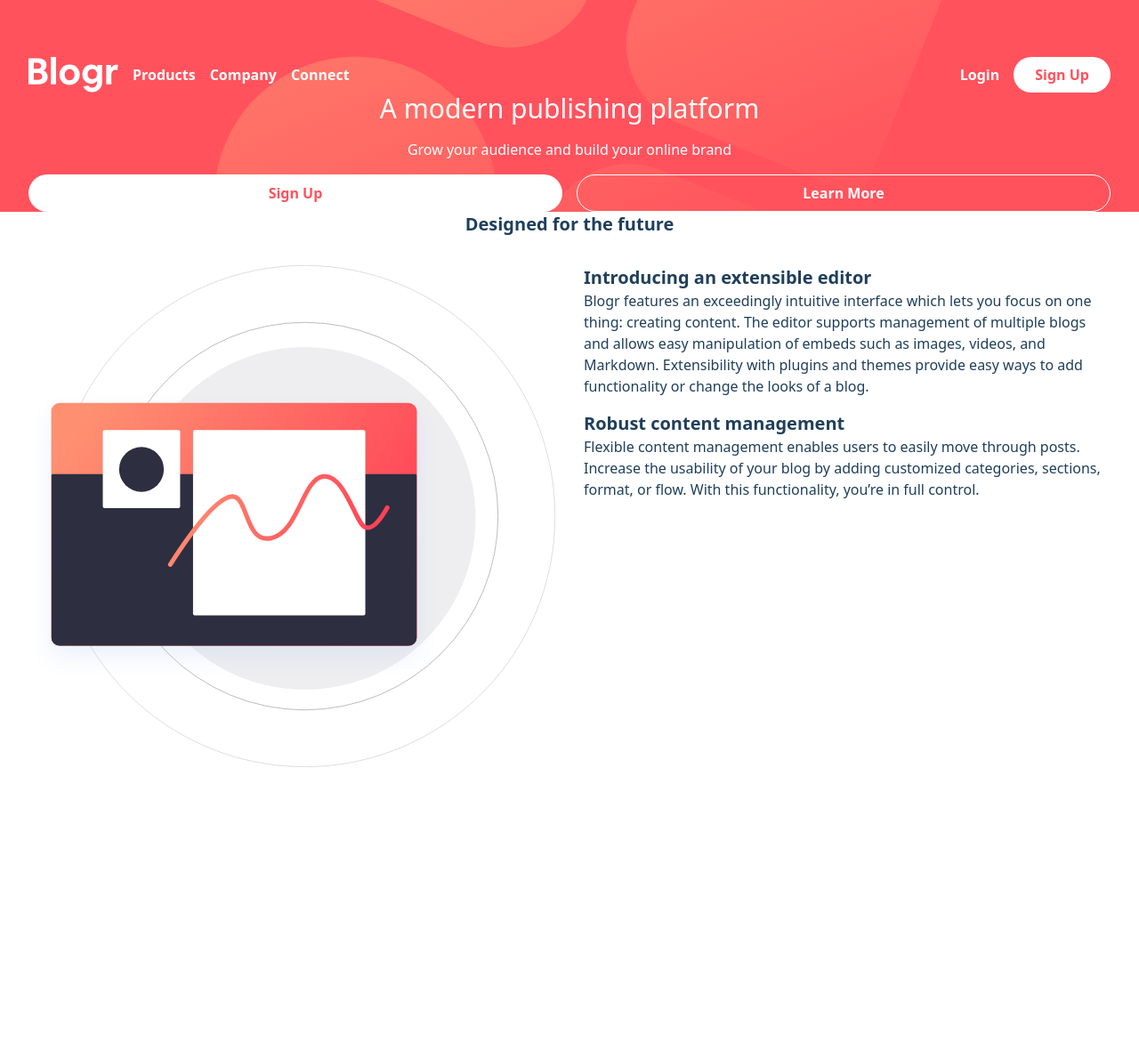
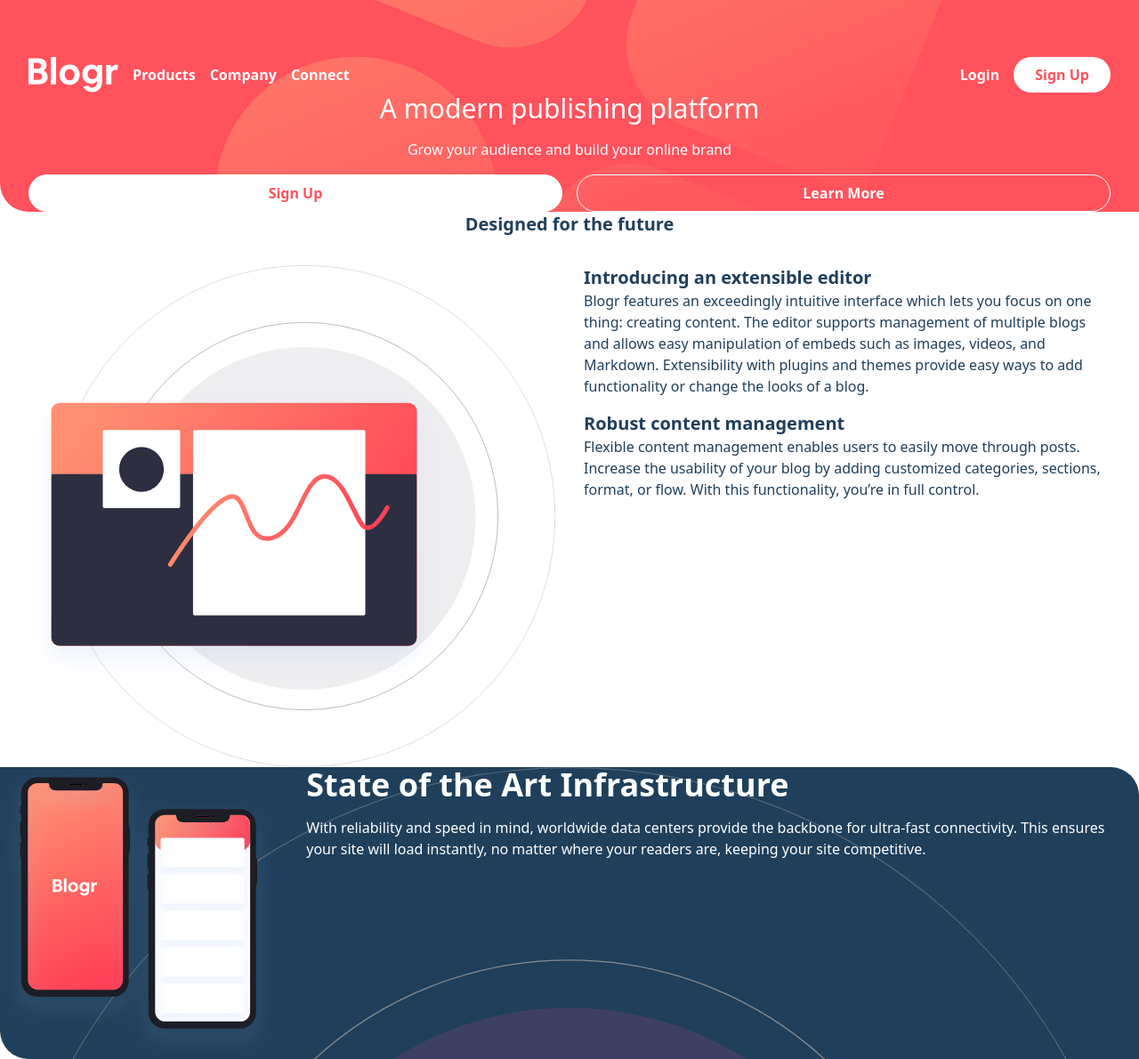
Before and after one commit to emmanueltn007/front-end-mentor-challenges-junior, a React (Vite) app in the folder html-css-and-js/blogr-landing-page/: page / in a window 1280 px wide. Shown: the whole page at 89% size. Before the commit the page ends 862 px from the top, so only its background shows below. Built offline with nearby package versions, Linux system fonts and the light colour scheme.

Commit message:
Added State of Infrastructure Section

```diff
--- a/html-css-and-js/blogr-landing-page/src/App.jsx
+++ b/html-css-and-js/blogr-landing-page/src/App.jsx
@@ -1,18 +1,21 @@
 import DesignedForFuture from "./components/DesignedForFuture";
 import Header from "./components/Header";
 import SignUp from "./components/SignUp";
+import StateOfArt from "./components/StateOfArt";
 
-function App () {
+function App() {
   return (
     <div className="">
-      <div className="pt-16 px-8 bg-[hsl(356,100%,66%)] bg-[url('/images/bg-pattern-intro-mobile.svg')] bg-center bg-no-repeat bg-cover">
+      <div className="pt-16 px-8 bg-[hsl(356,100%,66%)] bg-[url('/images/bg-pattern-intro-mobile.svg')] bg-center bg-no-repeat bg-cover
+                      rounded-bl-4xl">
         <Header />
         <SignUp />
       </div>
 
       <DesignedForFuture />
+      <StateOfArt />
     </div>
   );
 }
 
-export default App
+export default App;
--- /dev/null
+++ b/html-css-and-js/blogr-landing-page/src/components/StateOfArt.jsx
@@ -0,0 +1,24 @@
+function StateOfArt() {
+  return (
+    <section
+        className="text-white bg-[hsl(208,49%,24%)] bg-[url('/images/bg-pattern-circles.svg')] bg-top md:bg-top-left bg-cover
+                    bg-no-repeat rounded-bl-4xl rounded-tr-4xl flex flex-col md:flex-row">
+      <div>
+        <img src="/images/illustration-phones.svg" alt="illustration phones image" />
+      </div>
+      <div className="max-md:text-center flex flex-col gap-4 px-8">
+        <h1 className="text-4xl font-semibold">
+          State of the Art Infrastructure
+        </h1>
+        <p>
+          With reliability and speed in mind, worldwide data centers provide the
+          backbone for ultra-fast connectivity. This ensures your site will load
+          instantly, no matter where your readers are, keeping your site
+          competitive.
+        </p>
+      </div>
+    </section>
+  );
+}
+
+export default StateOfArt;
```
